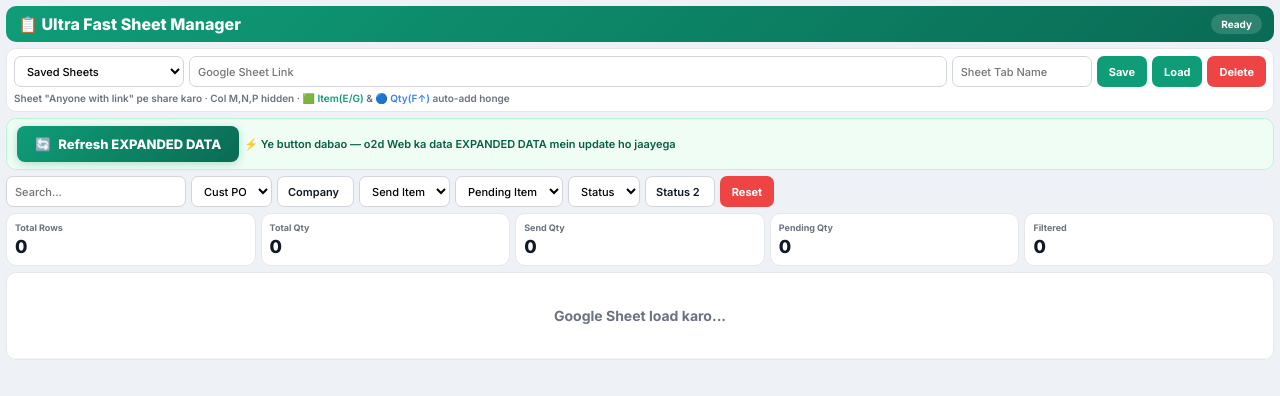
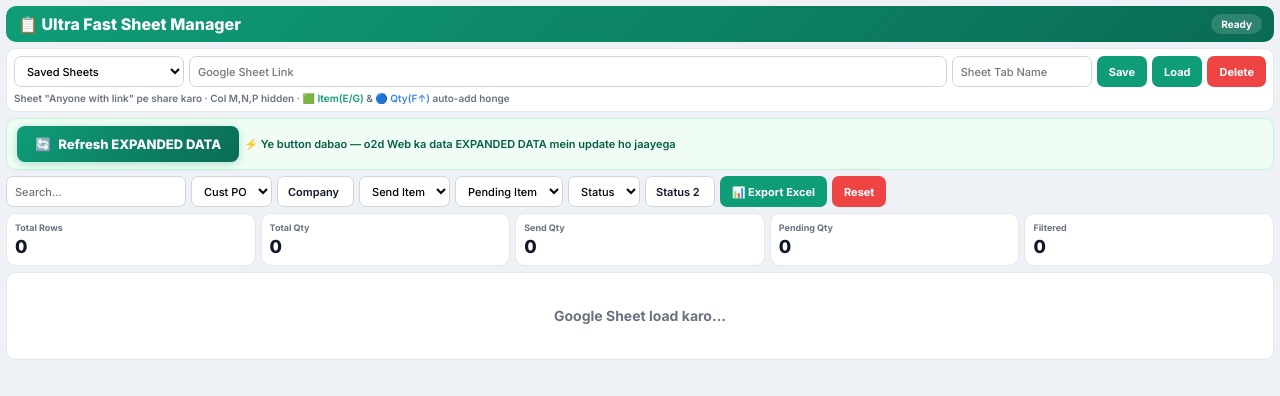
Before and after one commit to vinu910/o2d-new-app, a plain HTML site: page index.html in a window 1280 px wide. Drawn offline with nearby package versions, Linux system fonts and the light colour scheme.

Commit message:
added.index

```diff
--- a/index.html
+++ b/index.html
@@ -202,6 +202,7 @@ td.vcol-qty .src.si{background:#fef08a;color:#713f12;}
       </div>
     </div>
 
+    <button class="btn-green" id="exportBtn" onclick="exportToExcel()">📊 Export Excel</button>
     <button class="btn-red" onclick="clearFilters()">Reset</button>
   </div>
 
@@ -226,6 +227,7 @@ td.vcol-qty .src.si{background:#fef08a;color:#713f12;}
 </div>
 <div class="toast" id="toast"></div>
 
+<script src="https://cdnjs.cloudflare.com/ajax/libs/exceljs/4.4.0/exceljs.min.js"></script>
 <script>
 // =====================================================================
 // GLOBALS
@@ -1074,6 +1076,131 @@ function clearFilters() {
 }
 
 // =====================================================================
+// EXPORT TO EXCEL — jo table abhi screen pe dikh rahi hai (filtered)
+// wahi headings ke saath badiya formatted .xlsx export hoti hai
+// =====================================================================
+function stripEmoji(s) {
+  return String(s || '').replace(/[\u{1F300}-\u{1FAFF}\u{2600}-\u{27BF}]/gu, '').trim();
+}
+
+async function exportToExcel() {
+  if (!filteredData.length) { showToast('Koi data nahi hai export karne ke liye', 'warn'); return; }
+  var btn = document.getElementById('exportBtn');
+  var originalLabel = btn.innerHTML;
+  btn.disabled = true;
+  btn.innerHTML = 'Exporting...';
+
+  try {
+    if (typeof ExcelJS === 'undefined') throw new Error('Excel library load nahi hui, dobara try karo');
+
+    var wb = new ExcelJS.Workbook();
+    wb.creator = 'Ultra Fast Sheet Manager';
+    wb.created = new Date();
+    var ws = wb.addWorksheet('Sheet Data', { views: [{ state: 'frozen', ySplit: 1 }] });
+
+    // Header labels — emoji hata ke clean naam
+    var colLabels = ['#'];
+    for (var i = 0; i < visibleCols.length; i++) colLabels.push(stripEmoji(visibleCols[i].label) || ('Col' + (i+1)));
+    ws.columns = colLabels.map(function(lbl) { return { header: lbl, key: lbl, width: 14 }; });
+
+    // Rows — screen pe jo filtered data dikh raha hai wahi export hoga
+    for (var r = 0; r < filteredData.length; r++) {
+      var row = filteredData[r];
+      var rowVals = [r + 1];
+      for (var c = 0; c < visibleCols.length; c++) {
+        var col = visibleCols[c];
+        var idx = col.realIdx;
+        var val = '';
+        if (idx === VCOL_ITEM) {
+          val = row._effItem || '';
+        } else if (idx === VCOL_QTY) {
+          val = row._effQty || '';
+        } else if (col.vctype === 'status2') {
+          var hname2 = headers[idx];
+          var raw2 = (hname2 && row[hname2] !== undefined) ? row[hname2] : '';
+          val = raw2 ? classifyStatus2(raw2).label : '';
+        } else {
+          var hname = headers[idx];
+          val = (hname && row[hname] !== undefined) ? row[hname] : '';
+        }
+        var sval = String(val).trim();
+        var num = parseFloat(sval.replace(/,/g,''));
+        if (sval !== '' && !isNaN(num) && /^-?[\d,.]+$/.test(sval)) {
+          rowVals.push(num);
+        } else {
+          rowVals.push(val);
+        }
+      }
+      ws.addRow(rowVals);
+    }
+
+    // Header row styling — bold, white text, green fill (app ke theme jaisa)
+    var headerRow = ws.getRow(1);
+    headerRow.eachCell(function(cell) {
+      cell.font = { bold: true, color: { argb: 'FFFFFFFF' }, size: 11 };
+      cell.fill = { type: 'pattern', pattern: 'solid', fgColor: { argb: 'FF0F9D77' } };
+      cell.alignment = { vertical: 'middle', horizontal: 'center', wrapText: true };
+      cell.border = { bottom: { style: 'thin', color: { argb: 'FF0A6B55' } } };
+    });
+    headerRow.height = 22;
+
+    // Column width — content ke hisaab se auto-fit
+    ws.columns.forEach(function(column) {
+      var maxLen = String(column.header || '').length;
+      column.eachCell({ includeEmpty: true }, function(cell) {
+        var len = (cell.value !== null && cell.value !== undefined) ? String(cell.value).length : 0;
+        if (len > maxLen) maxLen = len;
+      });
+      column.width = Math.min(Math.max(maxLen + 3, 9), 40);
+    });
+
+    // Autofilter + freeze header
+    ws.autoFilter = { from: { row: 1, column: 1 }, to: { row: 1, column: colLabels.length } };
+
+    // Zebra striping — alternate rows halka green
+    for (var rr = 2; rr <= ws.rowCount; rr++) {
+      if (rr % 2 === 0) {
+        ws.getRow(rr).eachCell({ includeEmpty: true }, function(cell) {
+          cell.fill = { type: 'pattern', pattern: 'solid', fgColor: { argb: 'FFF1FAF6' } };
+        });
+      }
+    }
+
+    var buf = await wb.xlsx.writeBuffer();
+    var blob = new Blob([buf], { type: 'application/vnd.openxmlformats-officedocument.spreadsheetml.sheet' });
+
+    var ts = new Date();
+    var pad = function(n) { return n < 10 ? '0' + n : '' + n; };
+    var fname = 'sheet_export_' + ts.getFullYear() + pad(ts.getMonth()+1) + pad(ts.getDate()) + '_' + pad(ts.getHours()) + pad(ts.getMinutes()) + '.xlsx';
+
+    // Plain browser download — kahin bhi (apni site, local file) chalega
+    var url = URL.createObjectURL(blob);
+    var a = document.createElement('a');
+    a.href = url;
+    a.download = fname;
+    document.body.appendChild(a);
+    a.click();
+    document.body.removeChild(a);
+    setTimeout(function() { URL.revokeObjectURL(url); }, 2000);
+
+    showToast('✅ Excel export ho gayi (' + filteredData.length + ' rows)!', 'ok');
+  } catch (err) {
+    if (err && err.code === 'declined') {
+      // viewer ne cancel kiya — chup rehna hai, error nahi
+    } else if (err && err.code) {
+      showToast('❌ Export fail: ' + err.code, 'err');
+      console.error(err);
+    } else {
+      showToast('❌ Export error: ' + (err && err.message ? err.message : err), 'err');
+      console.error(err);
+    }
+  } finally {
+    btn.disabled = false;
+    btn.innerHTML = originalLabel;
+  }
+}
+
+// =====================================================================
 // UI HELPERS
 // =====================================================================
 function setBadge(txt) { document.getElementById('badge').textContent = txt; }
```
Also changed, not shown: o2d.txt.
